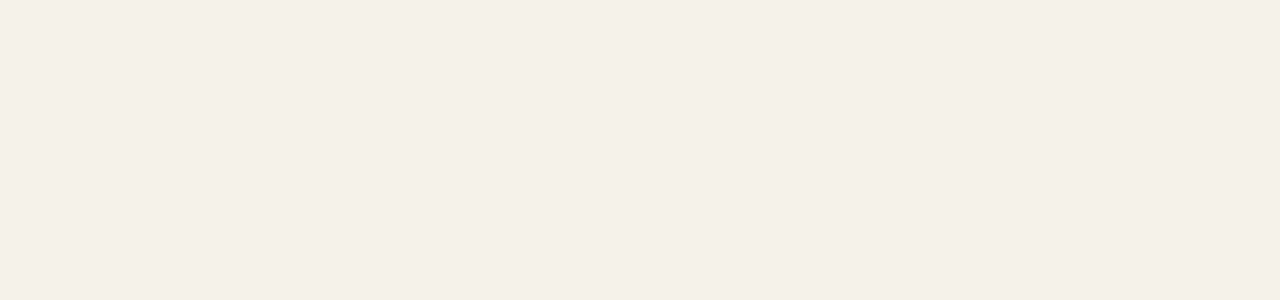
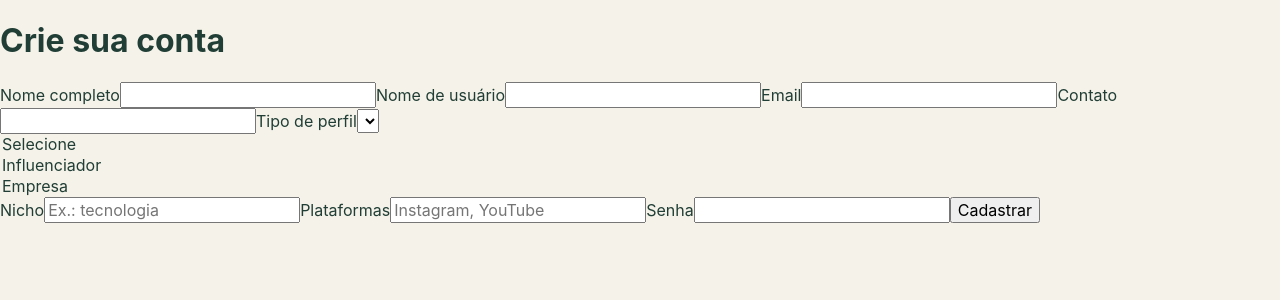
Before and after one commit to pedrowjy-hub/projeto-3-frontend, a React (Vite) app: page /cadastro in a window 1280 px wide. Before the commit this address had no page. Shown: the top 300 px of the page. Built offline with nearby package versions, Linux system fonts and the light colour scheme; a web font is replaced by a local one.

Commit message:
formulario de cadastro criado, mas nao funcional e sem design ainda

```diff
--- a/src/App.jsx
+++ b/src/App.jsx
@@ -3,12 +3,14 @@ import Login from "./pages/Login";
 import PainelAdmin from "./pages/Admin";
 import TelaPrincipal from "./pages/Tela_Principal";
 import Inicio from "./pages/Inicio";
+import Cadastro from "./pages/Cadastro";
 
 function App() {
   return (
     <Routes>
       <Route path="/" element={<TelaPrincipal />} />
       <Route path="/login" element={<Login />} />
+      <Route path="/cadastro" element={<Cadastro />} />
       <Route path="/admin" element={<PainelAdmin />} />
       <Route path="/inicio" element={<Inicio />} />
     </Routes>
--- /dev/null
+++ b/src/pages/Cadastro/index.jsx
@@ -0,0 +1,130 @@
+import { useState } from "react";
+
+export default function Cadastro() {
+    const [nome, setNome] = useState("");
+    const [formulario, setFormulario] = useState({
+        nome: "",
+        username: "",
+        email: "",
+        contato: "",
+        tipo_perfil: "",
+        nicho: "",
+        plataformas: "",
+        senha: "",
+    });
+
+    function handleChange(event) {
+        const { name, value } = event.target;
+
+        setFormulario((event) => ({
+            ...anterior,
+            [name]: value,
+        }));
+    }
+
+    function handleSubmit(event) {
+        event.preventDefault();
+        console.log("Nome:", formulario.nome);
+    }
+
+
+    return (
+        <main>
+            <h1>Crie sua conta</h1>
+
+            <form onSubmit={handleSubmit}>
+                <label htmlFor="nome">Nome completo</label>
+                <input
+                    id="nome"
+                    name="nome"
+                    type="text"
+                    autoComplete="name"
+                    value={formulario.nome}
+                    onChange={handleChange}
+                    required
+                />
+
+                <label htmlFor="username">Nome de usuário</label>
+                <input
+                    id="username"
+                    name="username"
+                    type="text"
+                    autoComplete="username"
+                    value={formulario.username}
+                    onChange={handleChange}
+                    required
+                />
+
+                <label htmlFor="email">Email</label>
+                <input
+                    id="email"
+                    name="email"
+                    type="email"
+                    autoComplete="email"
+                    value={formulario.email}
+                    onChange={handleChange}
+                    required
+                />
+
+                <label htmlFor="contato">Contato</label>
+                <input
+                    id="contato"
+                    name="contato"
+                    type="tel"
+                    autoComplete="contato"
+                    value={formulario.contato}
+                    onChange={handleChange}
+                    required
+                />
+
+                <label htmlFor="tipo_perfil">Tipo de perfil</label>
+                <select
+                    id="tipo_perfil"
+                    name="tipo_perfil"
+                    value={formulario.tipo_perfil}
+                    onChange={handleChange}
+                    required
+                />
+
+                <option value="">Selecione</option>
+                <option value="influenciador">Influenciador</option>
+                <option value="empresa">Empresa</option>
+
+                <label htmlFor="nicho">Nicho</label>
+                <input
+                    id="nicho"
+                    name="nicho"
+                    type="text"
+                    placeholder="Ex.: tecnologia"
+                    value={formulario.nicho}
+                    onChange={handleChange}
+                    required
+                />
+
+                <label htmlFor="plataformas">Plataformas</label>
+                <input
+                    id="plataformas"
+                    name="plataformas"
+                    type="text"
+                    placeholder="Instagram, YouTube"
+                    value={formulario.plataformas}
+                    onChange={handleChange}
+                    required
+                />
+
+                <label htmlFor="senha">Senha</label>
+                <input
+                    id="senha"
+                    name="senha"
+                    type="password"
+                    autoComplete="new-password"
+                    value={formulario.senha}
+                    onChange={handleChange}
+                    required
+                />
+
+                <button type="submit">Cadastrar</button>
+            </form>
+        </main>
+    );
+}
--- a/src/pages/Login/index.jsx
+++ b/src/pages/Login/index.jsx
@@ -1,5 +1,5 @@
 import { useState } from "react";
-import { useNavigate } from "react-router";
+import { Link, useNavigate } from "react-router";
 import "./index.css"
 
 
@@ -131,7 +131,7 @@ export default function Login() {
                         </button>
                     </form>
 
-                    <p className="signup-prompt">Ainda não faz parte? <a href="#cadastro">Crie sua conta</a></p>
+                    <p className="signup-prompt">Ainda não faz parte? <Link to="/cadastro">Crie sua conta</Link></p>
                 </section>
             </section>
 
```
